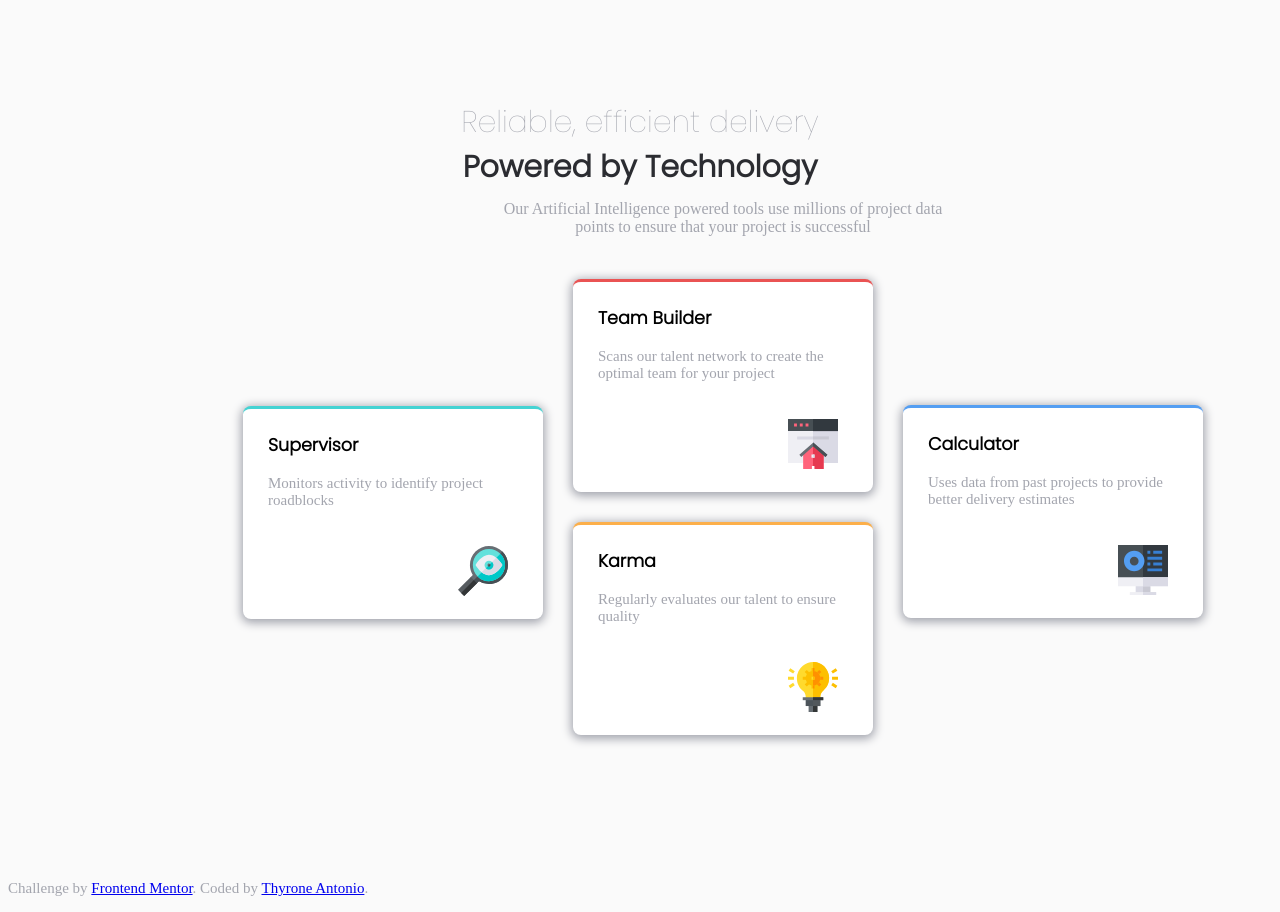
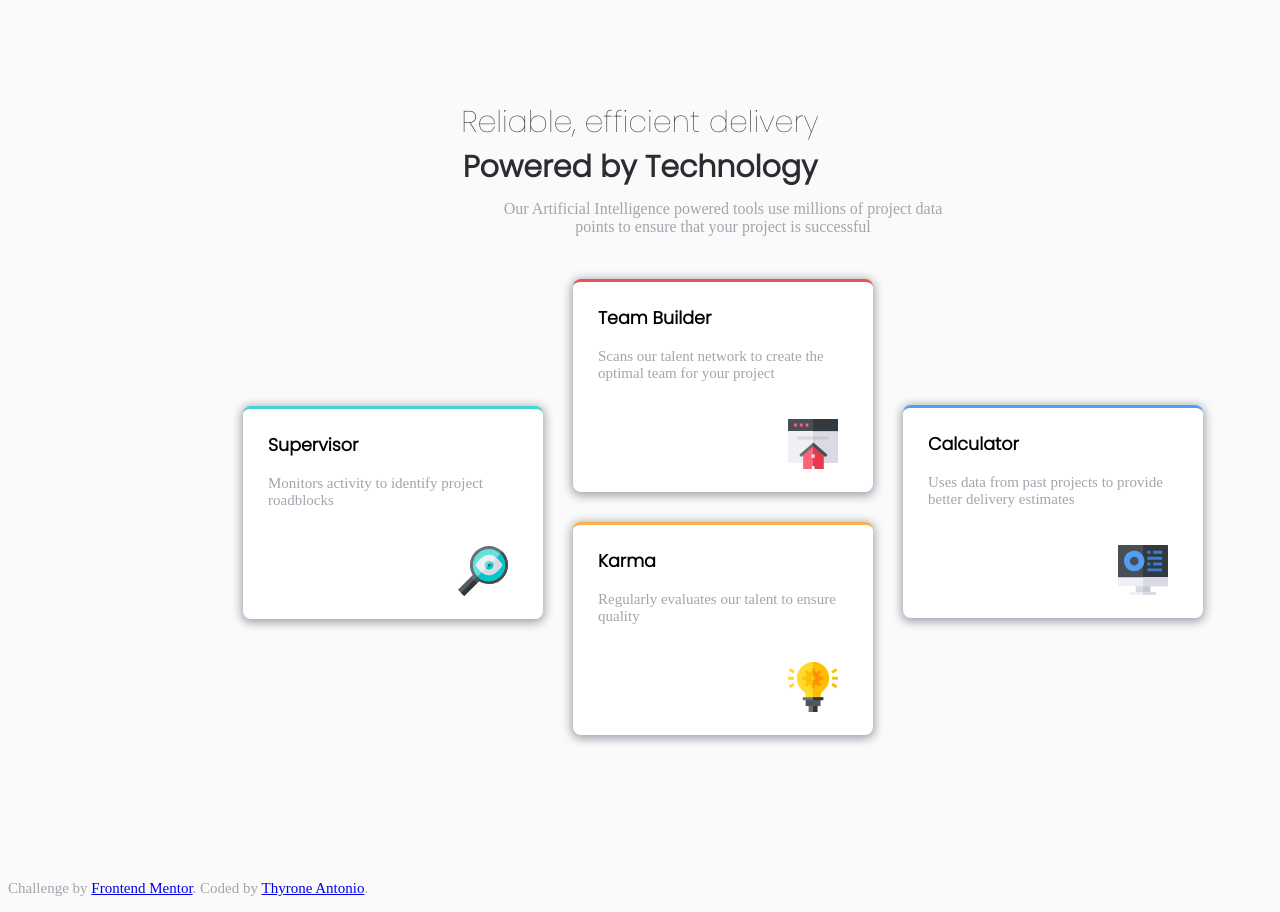
Before and after one commit to thyronea/fourcard, a plain HTML site: page index.html in a window 1280 px wide. Drawn offline with Linux system fonts and the light colour scheme.

Commit message:
Update styles.css

```diff
--- a/styles.css
+++ b/styles.css
@@ -33,7 +33,7 @@ font-family: 'Poppins', serif;
   font-size: 30px;
   font-weight: 100;
   font-family: "Poppins", sans-serif;
-  color: #a3a5ae;
+  color: #2b2c31;
   text-align: center;
   position: relative;
   top: 80px;
```
